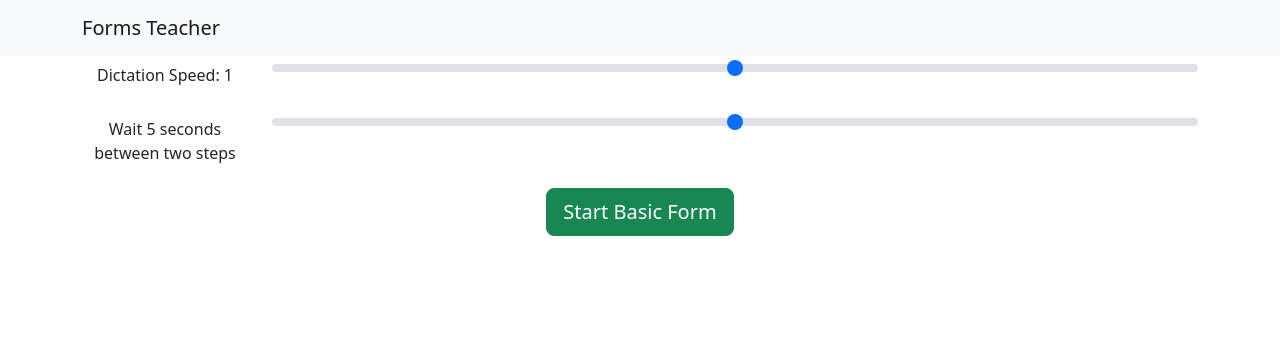
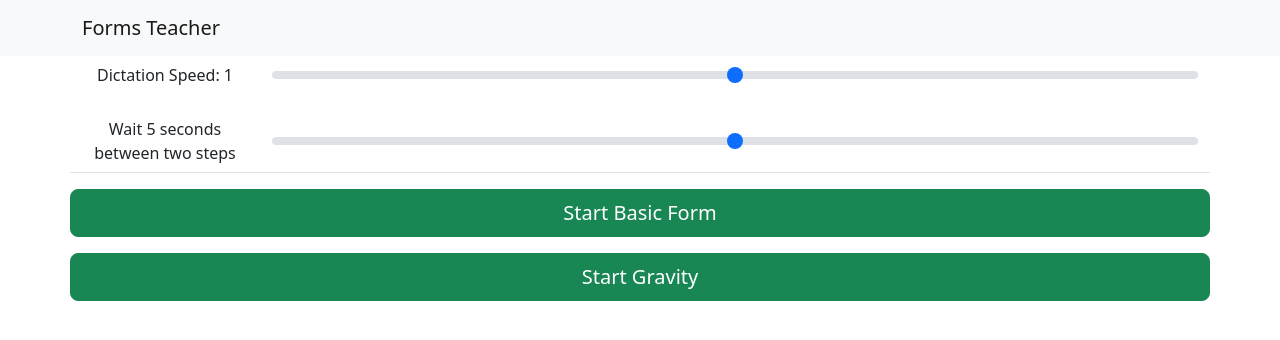
Before and after one commit to mlamina/forms-teacher, a React (Create React App) app: page / in a window 1280 px wide. Shown: the top 340 px of the page. Built offline with nearby package versions, Linux system fonts and the light colour scheme.

Commit message:
Add Gravity

```diff
--- a/public/index.html
+++ b/public/index.html
@@ -5,6 +5,8 @@
     <link rel="icon" href="%PUBLIC_URL%/favicon.ico" />
     <meta name="viewport" content="width=device-width, initial-scale=1" />
     <meta name="theme-color" content="#000000" />
+    <meta http-equiv="Pragma" content="no-cache" />
+    <meta http-equiv="Expires" content="0" />
     <meta
       name="description"
       content="Listen to your martial arts forms step-by-step"
--- a/src/App.js
+++ b/src/App.js
@@ -5,6 +5,10 @@ import Navbar from 'react-bootstrap/Navbar';
 import {Col, Form, Nav, Row} from "react-bootstrap";
 import FormPlayer from "./FormPlayer";
 
+const FORMS = [
+    require('./forms/basic_form.json'),
+    require('./forms/gravity.json')
+]
 
 const MAX_SECONDS_BETWEEN_STEPS = 10;
 
@@ -21,6 +25,11 @@ function App() {
     const changeTimeBetweenSteps = (event) => {
         const newTime = Math.round((event.target.value / 100) * MAX_SECONDS_BETWEEN_STEPS)
         setTimeBetweenSteps(newTime);
+    }
+
+    const formButtons = [];
+    for (let i = 0; i < FORMS.length; i++) {
+        formButtons.push(<FormPlayer key={FORMS[i].name} as={Row} name={FORMS[i].name} steps={FORMS[i].steps} speed={dictationSpeed} secondsBetweenSteps={timeBetweenSteps}/>);
     }
 
     return (
@@ -41,20 +50,21 @@ function App() {
                 <Form>
                     <Form.Group  as={Row} className="mb-3" controlId="settingsForm.DictationSpeed">
                         <Form.Label column sm={2}>Dictation Speed: {dictationSpeed}</Form.Label>
-                        <Col sm={10}>
+                        <Col sm={10} className="d-flex align-items-center">
                             <Form.Range onChange={changeDictationSpeed}/>
                         </Col>
 
                     </Form.Group>
 
-                    <Form.Group as={Row} className="mb-3" controlId="settingsForm.TimeBetweenSteps">
+                    <Form.Group as={Row} className="mb-3 border-bottom" controlId="settingsForm.TimeBetweenSteps">
                         <Form.Label column sm={2}>Wait {timeBetweenSteps} seconds between two steps</Form.Label>
-                        <Col sm={10}>
-                            <Form.Range onChange={changeTimeBetweenSteps} />
+                        <Col sm={10} className="d-flex align-items-center">
+                            <Form.Range onChange={changeTimeBetweenSteps} className="align-middle" />
                         </Col>
-                    </Form.Group>
-                    <Form.Group className="mb-3" controlId="settingsForm.Forms">
-                        <FormPlayer name="Basic Form" speed={dictationSpeed} secondsBetweenSteps={timeBetweenSteps}/>
+                    </Form.Group >
+                    {formButtons}
+                    <Form.Group as={Row} className="mb-3" controlId="settingsForm.Forms">
+
                     </Form.Group>
 
                 </Form>
--- a/src/FormPlayer.js
+++ b/src/FormPlayer.js
@@ -9,28 +9,6 @@ const delay = ms => new Promise((res) => {
     return setTimeout(res, ms)
 });
 
-const basicForm = [
-    "Shift the balance to the right foot, pivot ninety degrees to the left, assume a front stance and down block.",
-    "Step forward to a front stance, single middle punch.",
-    "Shift the balance to the left foot, pivot one-hundred eighty degrees to the right, assume a front stance and down block.",
-    "Step forward to a front stance, single middle punch.",
-    "Shift the balance to the right foot, pivot ninety (90) degrees to the left, assume a front stance and down block.",
-    "Step forward, front stance and (inside) middle block.",
-    "Step forward, front stance and (inside) middle block.",
-    "Step forward, front stance, middle punch and kihap.",
-    "Shift the balance to the right foot, pivot two-hundred seventy (270) degrees to the left, assume a front stance and rising block.",
-    "Step forward to a front stance, single middle punch.",
-    "Shift the balance to the left foot, pivot one-hundred eighty (180) degrees to the right, assume a front stance and rising block.",
-    "Step forward to a front stance, single middle punch.",
-    "Shift the balance to the right foot, pivot ninety (90) degrees to the left, assume a front stance and down block.",
-    "Front kick, step forward front stance and middle punch.",
-    "Front kick, step forward front stance and middle punch.",
-    "Front kick, step forward front stance, middle punch and kihap.",
-    "Shift the balance to the right foot, pivot two-hundred seventy (270) degrees to the left, assume a front stance and down block.",
-    "Step forward, front stance and middle punch.",
-    "Shift the balance to the left foot, pivot one-hundred eighty (180) degrees to the right, assume a front stance and down block.",
-    "Step forward, front stance and middle punch.",
-]
 
 class FormPlayer extends React.Component {
     constructor(props) {
@@ -40,8 +18,6 @@ class FormPlayer extends React.Component {
             isPlaying: false,
             currentStep: 0
         };
-        // TODO Load form dynamically based on component property
-        this.form = basicForm
 
         // This binding is necessary to make `this` work in the callback
         this.play = this.play.bind(this);
@@ -54,11 +30,11 @@ class FormPlayer extends React.Component {
             currentStep: 0
         }));
         await this.speak(this.props.name + ". Ready, begin.")
-        while (this.state.isPlaying && this.state.currentStep < this.form.length - 1) {
+        while (this.state.isPlaying && this.state.currentStep < this.props.steps.length - 1) {
             await delay(1000 * this.props.secondsBetweenSteps)
             console.log("Playing step " + this.state.currentStep)
             console.log("Seconds between steps " + this.props.secondsBetweenSteps)
-            await this.speak(this.form[this.state.currentStep])
+            await this.speak(this.props.steps[this.state.currentStep])
             this.setState(prevState => ({
                 currentStep: prevState.currentStep + 1,
             }));
@@ -87,16 +63,16 @@ class FormPlayer extends React.Component {
 
     render() {
         const isPlaying = this.state.isPlaying;
-        const max = this.form.length;
+        const max = this.props.steps.length;
         const current = this.state.currentStep + 1;
         if (isPlaying) {
             return (
-                <Row>
-                    <Col sm={10}>
-                        <ProgressBar className="align-middle" striped animated variant="success" max={max} now={current} label={`${current} / ${max}`} />
+                <Row className="mt-3">
+                    <Col sm={10} className="d-flex align-items-center">
+                        <ProgressBar className="w-100 h-100" striped animated variant="success" max={max} now={current} label={`${current} / ${max}`} />
                     </Col>
                     <Col sm={2}>
-                        <Button as="button" size="lg" variant="danger" onClick={this.stop}>
+                        <Button as="button" size="lg" variant="danger" className="w-100 p-3" onClick={this.stop}>
                             Stop
                         </Button>
                     </Col>
@@ -104,9 +80,11 @@ class FormPlayer extends React.Component {
             );
         } else {
             return (
-                <Button as="button" variant="success" size="lg" onClick={this.play}>
-                    Start {this.name}
-                </Button>
+                <Row className="mt-3">
+                    <Button as="button" variant="success" size="lg" onClick={this.play}>
+                        Start {this.name}
+                    </Button>
+                </Row>
             );
         }
 
--- /dev/null
+++ b/src/forms/basic_form.json
@@ -0,0 +1,25 @@
+{
+  "name": "Basic Form",
+  "steps": [
+    "Shift the balance to the right foot, pivot ninety degrees to the left, assume a front stance and down block.",
+    "Step forward to a front stance, single middle punch.",
+    "Shift the balance to the left foot, pivot one-hundred eighty degrees to the right, assume a front stance and down block.",
+    "Step forward to a front stance, single middle punch.",
+    "Shift the balance to the right foot, pivot ninety (90) degrees to the left, assume a front stance and down block.",
+    "Step forward, front stance and (inside) middle block.",
+    "Step forward, front stance and (inside) middle block.",
+    "Step forward, front stance, middle punch and kihap.",
+    "Shift the balance to the right foot, pivot two-hundred seventy (270) degrees to the left, assume a front stance and rising block.",
+    "Step forward to a front stance, single middle punch.",
+    "Shift the balance to the left foot, pivot one-hundred eighty (180) degrees to the right, assume a front stance and rising block.",
+    "Step forward to a front stance, single middle punch.",
+    "Shift the balance to the right foot, pivot ninety (90) degrees to the left, assume a front stance and down block.",
+    "Front kick, step forward front stance and middle punch.",
+    "Front kick, step forward front stance and middle punch.",
+    "Front kick, step forward front stance, middle punch and kihap.",
+    "Shift the balance to the right foot, pivot two-hundred seventy (270) degrees to the left, assume a front stance and down block.",
+    "Step forward, front stance and middle punch.",
+    "Shift the balance to the left foot, pivot one-hundred eighty (180) degrees to the right, assume a front stance and down block.",
+    "Step forward, front stance and middle punch."
+  ]
+}
--- /dev/null
+++ b/src/forms/gravity.json
@@ -0,0 +1,35 @@
+{
+  "name": "Gravity",
+  "steps": [
+    "Shift the balance to the right foot, pivot ninety (90) degrees to the left, assume a front stance, down block.",
+    "Step forward, assume a front stance, middle block (Inside).",
+    "Shift the balance to the left foot, pivot one-hundred eighty (180) degrees to the right, assume a front stance, down block.",
+    "Step forward, assume a front stance, middle block (Inside).",
+    "Shift the balance to the right foot, pivot ninety (90) degrees to the left, assume a front stance, down block.",
+    "Reverse punch.",
+    "Step forward, assume a front stance, rising block.",
+    "Step forward, assume a front stance, rising block.",
+    "Step forward, assume a front stance, middle punch, KIHAP.",
+    "Turn around 180 degrees to the left, front stance, middle punch.",
+    "Execute a front kick, turn your attention 90 degrees to the left, assume a horse stance and double middle punch (right, left).",
+    "Turn your attention ninety (90) degrees to the right, execute a front kick.",
+    "Pivot ninety (90) degrees to the right, horse stance, double middle punch (left, right).",
+    "Maintain your attention straight ahead, shift the balance to the left foot, step forward and assume a front stance, middle block (Outside).",
+    "Execute a round kick, step forward, front stance, reverse punch.",
+    "Step forward, front stance, reverse punch.",
+    "Look over your right shoulder, then turn 180 degrees to the left, assume a front, middle block (Outside).",
+    "Execute a round kick, step forward, front stance, reverse punch.",
+    "Step forward, front stance, reverse punch.",
+    "Shift the balance to the left foot, pivot two-hundred seventy (270) degrees to the right, assume a front stance, rising block.",
+    "Execute a front kick (focused), step forward into fighting stance.",
+    "Execute a front kick (full speed), step forward, assume a front stance, triple middle punch, KIHAP.",
+    "Shift the balance to the left foot, pivot two-hundred seventy (270) degrees to the left, assume a front stance, down block.",
+    "Execute a crescent kick (Outside), step forward, front stance, reverse punch.",
+    "Shift the balance to the left foot, pivot one-hundred eighty (180) degrees to the right, front stance, down block.",
+    "Execute a crescent kick (Outside), step forward, front stance, reverse punch.",
+    "Shift the balance to the right foot, pivot two-hundred seventy (270) degrees to the right, assume a front stance and down block.",
+    "Step forward, assume a front stance, inside middle block.",
+    "Step forward, assume a front stance, rising block.",
+    "Step forward, assume a front stance, middle punch, KIHAP."
+  ]
+}
```
